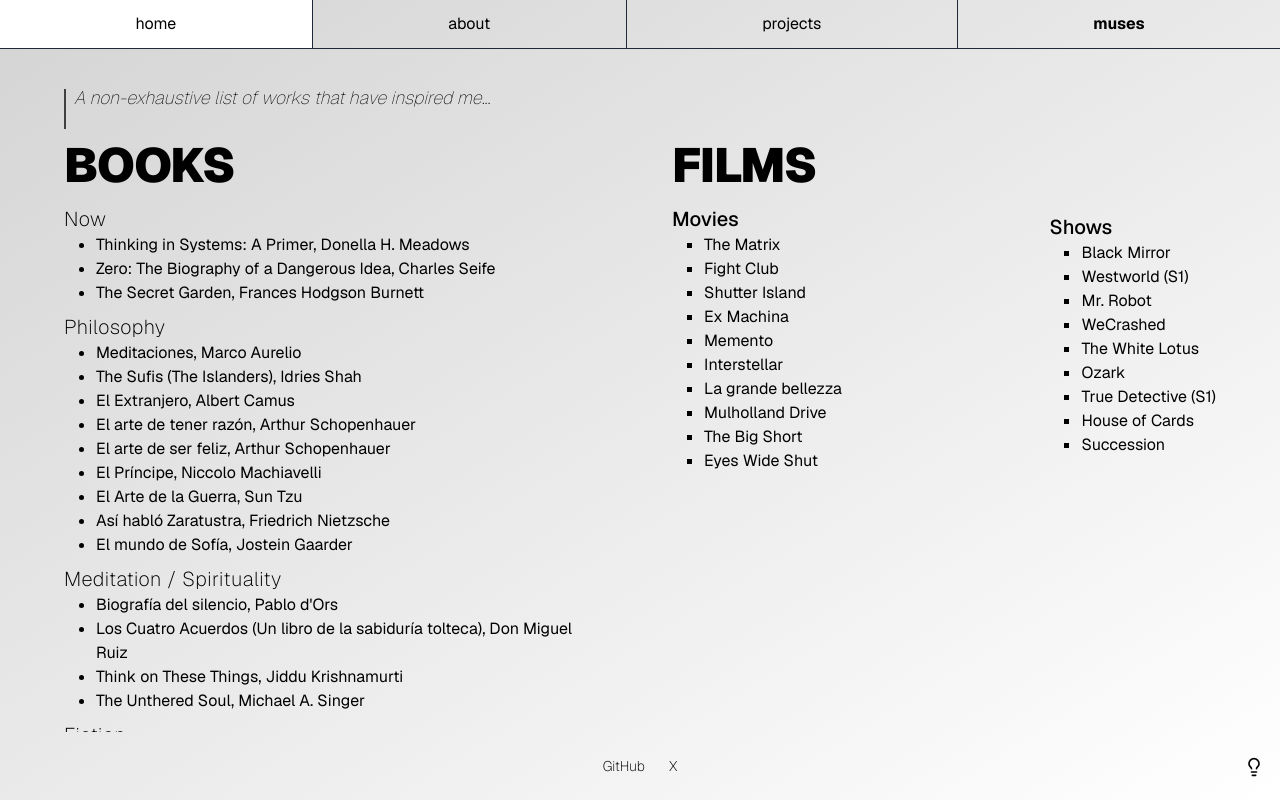
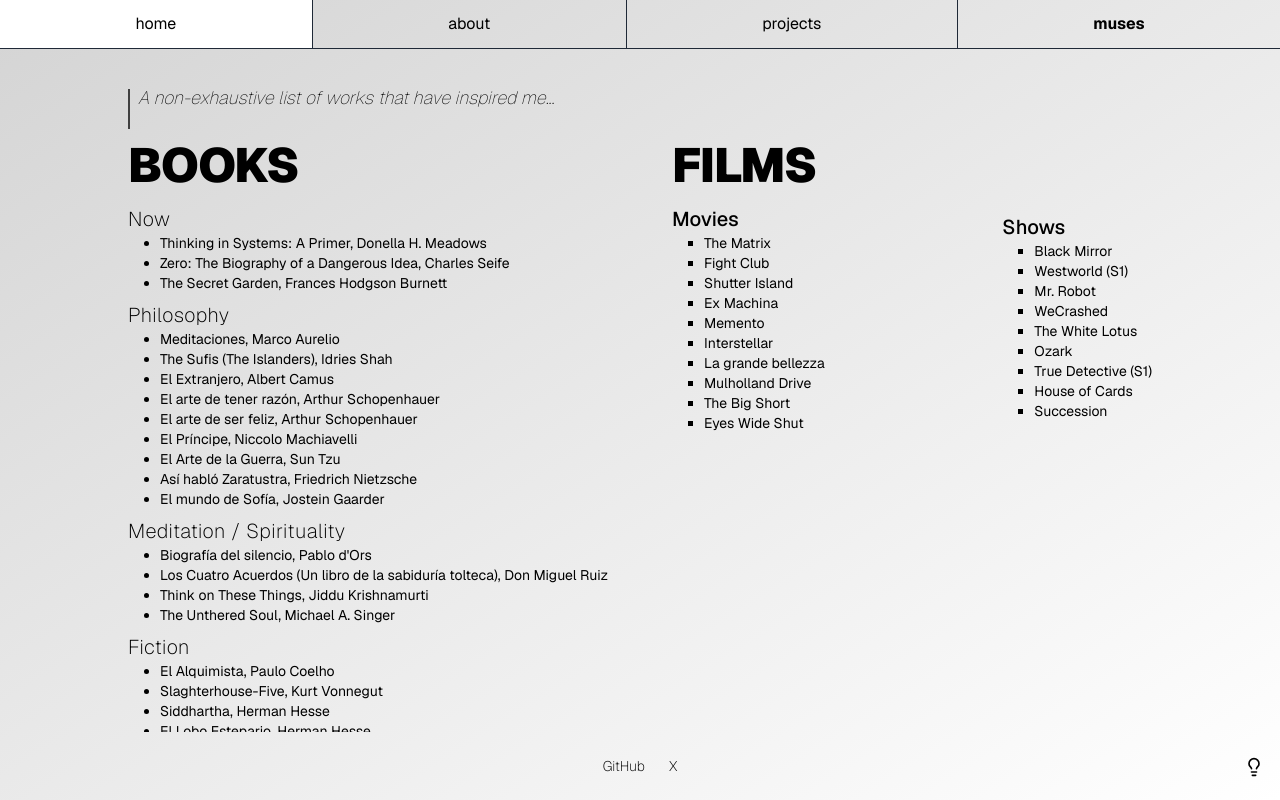
Before and after one commit to carlos-garciamoran/cgmor.com, a Next.js app: page /muses in a window 1280 px wide. Built offline with nearby package versions, Linux system fonts and the light colour scheme.

Commit message:
fix: small things

```diff
--- a/app/layout.tsx
+++ b/app/layout.tsx
@@ -35,7 +35,7 @@
         <ThemeProvider attribute="class" defaultTheme="system" enableSystem>
           <div className="flex h-[100dvh] flex-col overflow-hidden bg-gradient-to-b from-neutral-100 to-neutral-300 text-black dark:from-neutral-800 dark:to-black dark:text-white sm:bg-gradient-to-br xl:from-neutral-300">
             <Header />
-            <main className="mt-6 flex h-full grow flex-col overflow-y-auto px-8 sm:px-8 md:px-16 lg:py-4 xl:mx-auto xl:max-w-screen-xl 2xl:px-6">
+            <main className="mt-6 flex h-full grow flex-col overflow-y-auto px-6 sm:px-8 md:px-16 lg:py-4 xl:mx-auto xl:max-w-screen-xl 2xl:px-6">
               {children}
             </main>
             <Footer />
--- a/app/muses/page.tsx
+++ b/app/muses/page.tsx
@@ -39,7 +39,7 @@
           <div className="sm:flex sm:w-full sm:justify-between">
             <div>
               <h3>Movies</h3>
-              <ul className="ml-8 list-[square]">
+              <ul className="ml-8 list-[square] text-sm">
                 {films.movies.map((item, i) => (
                   <li key={i}>{item}</li>
                 ))}
@@ -47,7 +47,7 @@
             </div>
             <div className="mt-2">
               <h3>Shows</h3>
-              <ul className="ml-8 list-[square]">
+              <ul className="ml-8 list-[square] text-sm">
                 {films.tv.map((item, i) => (
                   <li key={i}>{item}</li>
                 ))}
@@ -74,7 +74,7 @@
   return (
     <div>
       <h3 className="font-extralight tracking-wide">{title}</h3>
-      <ul className="ml-8 list-disc">
+      <ul className="ml-8 list-disc text-sm">
         {books.map((item, i) => (
           <li key={i}>
             {item.title}, {item.author}
--- a/app/page.tsx
+++ b/app/page.tsx
@@ -23,7 +23,7 @@
       {/* Card container */}
       <div className="flex animate-mutate-border flex-row items-start justify-center border-2 border-neutral-800 pr-2 dark:border-neutral-200 sm:border-none 2xl:text-xl">
         <Image
-          className="h-auto w-20 animate-mutate-border-tl border-2 border-black shadow-2xl transition-transform duration-500 ease-in dark:shadow-none sm:w-32 sm:rounded-full sm:rounded-tl-full sm:border-[8px] xl:w-36 2xl:w-40"
+          className="h-auto w-20 animate-mutate-border-tl border-2 border-black shadow-2xl transition-transform duration-500 ease-in dark:shadow-none sm:w-32 sm:rounded-full sm:border-[8px] xl:w-36 2xl:w-40"
           src="/img/me.webp"
           alt="Me"
           width={300}
@@ -40,13 +40,9 @@
           <p className="mt-2 text-base font-extralight xl:mt-6 xl:text-lg xl:tracking-wide">
             I am a software <span className="font-medium">tinkerer</span> who
             enjoys <span className="font-medium">design</span> &{' '}
-            <span className="font-medium">building</span>...
+            <span className="font-medium">building</span>.
           </p>
           {/* <br />
-          <br />
-          <br />
-          <br />
-          <br />
           <br /> */}
         </div>
       </div>
--- a/app/projects/page.tsx
+++ b/app/projects/page.tsx
@@ -81,8 +81,8 @@
       {projects.map((project) => (
         <a
           key={project.name}
-          href={`${project.url}/`}
-          target="_blank"
+          href={project.url}
+          target={project.url === '#' ? '_self' : '_blank'}
           rel="noreferrer"
         >
           <div
--- a/components/Footer.tsx
+++ b/components/Footer.tsx
@@ -1,8 +1,8 @@
-import { ExternalLink } from "./Link";
+import { ExternalLink } from './Link';
 
 export function Footer() {
   return (
-    <footer className="flex justify-center gap-6 text-center font-extralight text-sm py-4 xl:py-6">
+    <footer className="flex justify-center gap-6 py-4 text-center text-sm font-extralight xl:py-6">
       <ExternalLink
         href="https://github.com/carlos-garciamoran"
         title="GitHub"
```
